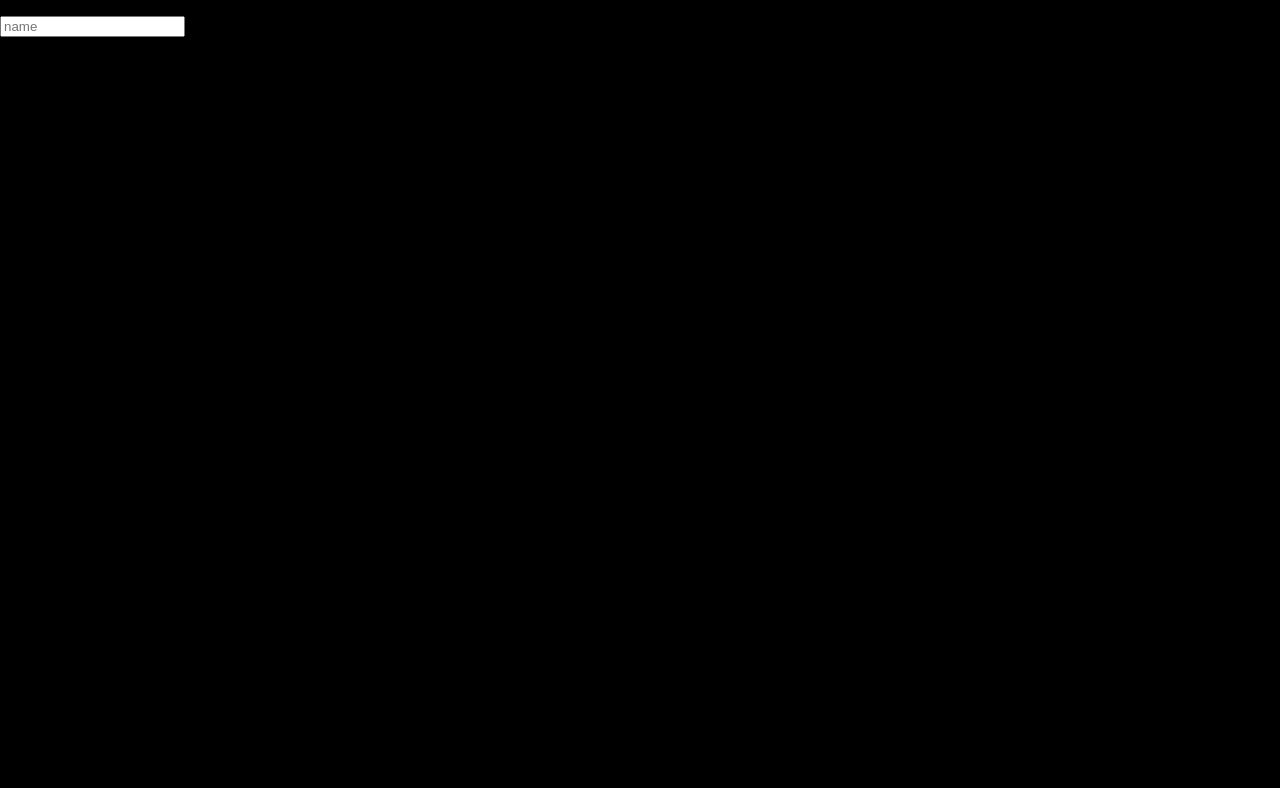
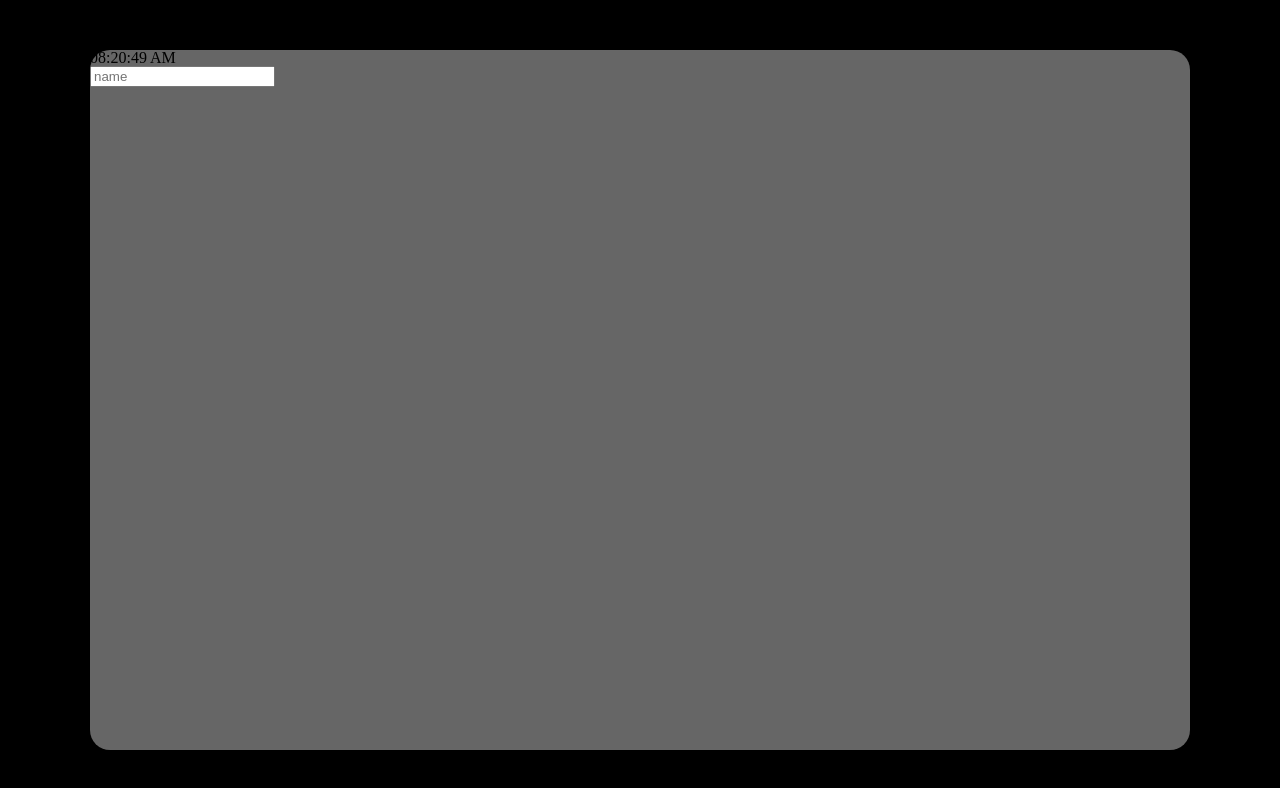
Before and after one commit to Eingerjar/nomadcoder-js, a plain HTML site: page index.html in a window 1280 px wide. Drawn offline with nearby package versions, Linux system fonts and the light colour scheme.

Commit message:
fix:inner css

```diff
--- a/css/main.css
+++ b/css/main.css
@@ -1,3 +1,4 @@
+/* YOUBUE BACKGROUND */
 * {
   box-sizing: border-box;
 }
@@ -75,3 +76,21 @@
     display: none;
   }
 }
+
+.inner {
+  position: absolute;
+  background: rgba(255, 255, 255, 0.4);
+  width: 1100px;
+  height: 700px;
+  top: 0;
+  bottom: 0;
+  left: 0;
+  right: 0;
+  margin: auto;
+  border-radius: 20px;
+}
+
+.clock {
+}
+.login {
+}
```
